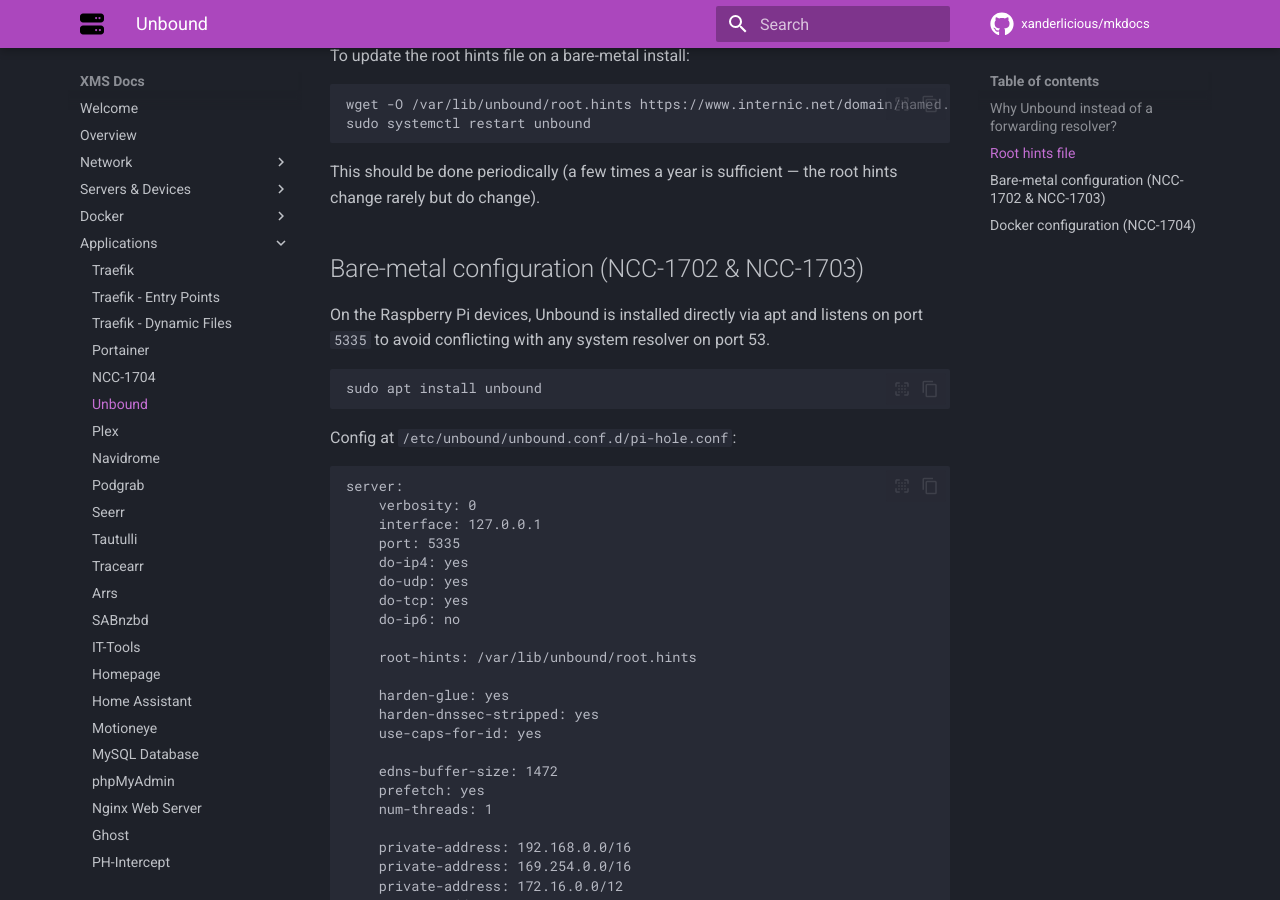
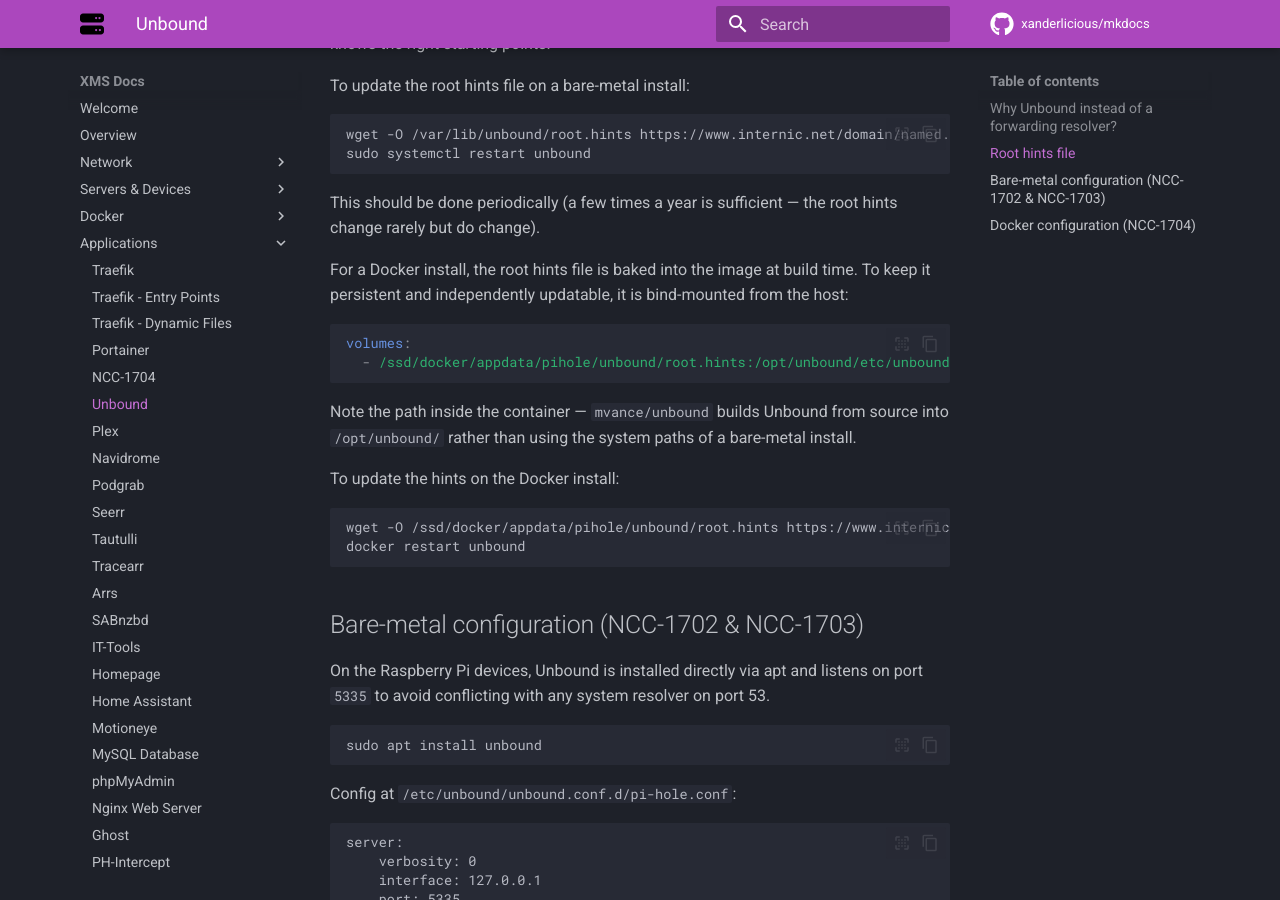
Before and after one commit to Xanderlicious/mkdocs, an MkDocs documentation site: the page built from docs/unbound.md, in a window 1280 px wide and 900 px high, scrolled down 1081 px. Built offline with MkDocs 1.6.1 and Material for MkDocs 9.7.7, drawn with Linux system fonts in a browser that asks for light colours; comment, search, counter and statistics services are not loaded.

Commit message:
updated the unbound file

````diff
--- a/docs/unbound.md
+++ b/docs/unbound.md
@@ -30,6 +30,22 @@
 ```
 
 This should be done periodically (a few times a year is sufficient — the root hints change rarely but do change).
+
+For a Docker install, the root hints file is baked into the image at build time. To keep it persistent and independently updatable, it is bind-mounted from the host:
+
+```yaml
+volumes:
+  - /ssd/docker/appdata/pihole/unbound/root.hints:/opt/unbound/etc/unbound/root.hints:ro
+```
+
+Note the path inside the container — `mvance/unbound` builds Unbound from source into `/opt/unbound/` rather than using the system paths of a bare-metal install.
+
+To update the hints on the Docker install:
+
+```bash
+wget -O /ssd/docker/appdata/pihole/unbound/root.hints https://www.internic.net/domain/named.root
+docker restart unbound
+```
 
 ## Bare-metal configuration (NCC-1702 & NCC-1703)
 
````
Also changed, not shown: docs/images/unbound.png.
